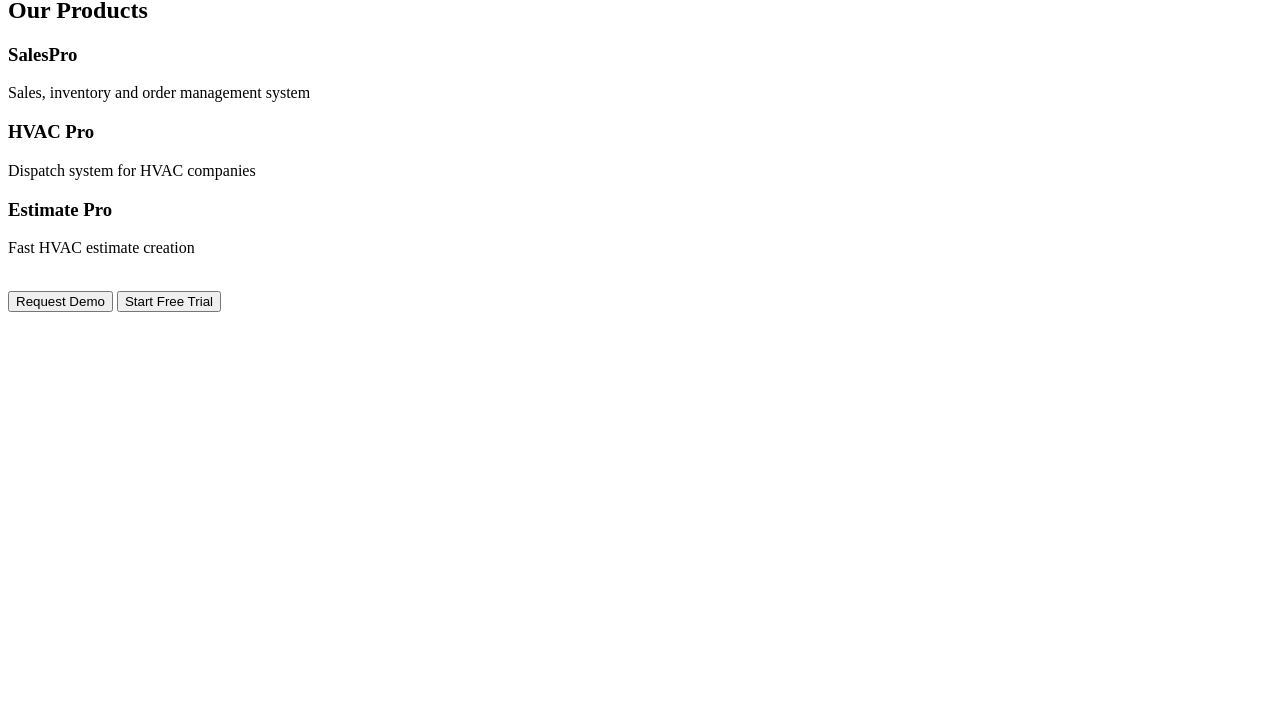
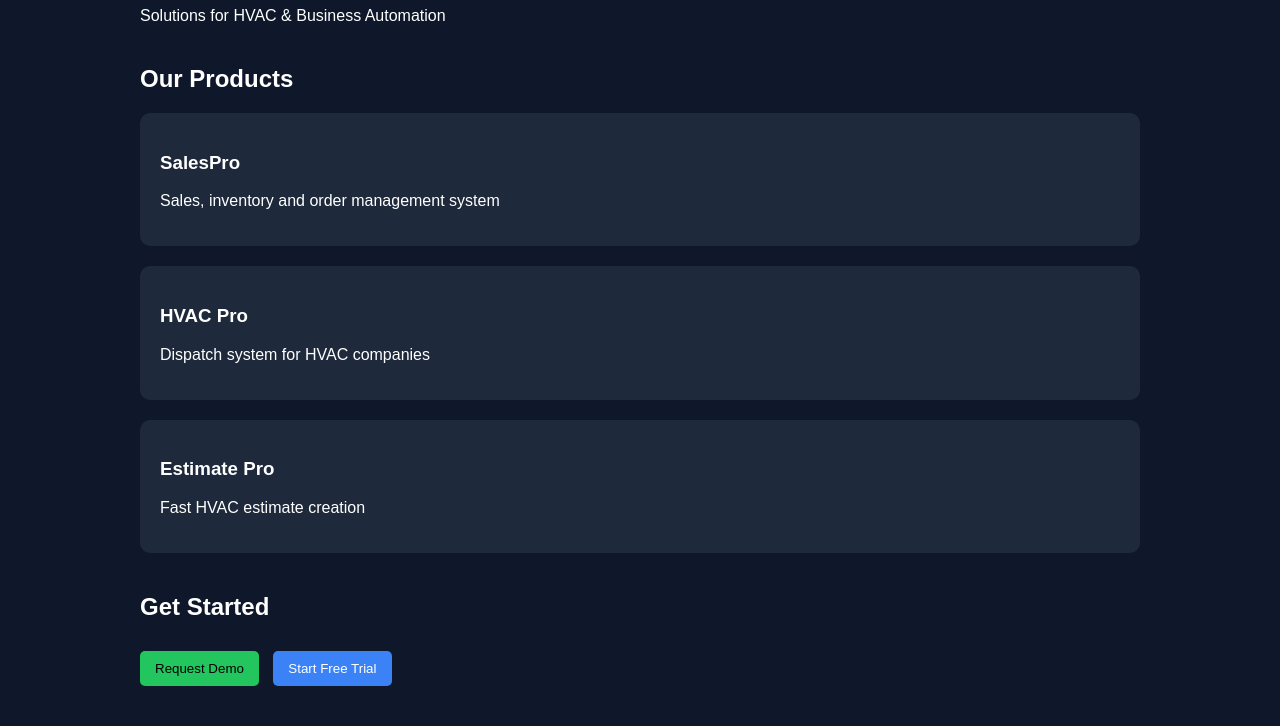
Before and after one commit to dchaschin79-sys/cliffgroup-site, a plain HTML site: page index.html in a window 1280 px wide. Shown: the part 121-847 px from the top of the page. Before the commit the page ends 800 px from the top, so only its background shows below. Drawn offline with Linux system fonts and the light colour scheme.

Commit message:
Update index.html

```diff
--- a/index.html
+++ b/index.html
@@ -1,26 +1,84 @@
 <!DOCTYPE html>
-<html>
+<html lang="en">
 <head>
+  <meta charset="UTF-8">
   <title>Cliff Group Software</title>
+  <style>
+    body {
+      font-family: Arial, sans-serif;
+      margin: 0;
+      background: #0f172a;
+      color: white;
+    }
+
+    .container {
+      max-width: 1000px;
+      margin: auto;
+      padding: 40px;
+    }
+
+    h1 {
+      font-size: 40px;
+      margin-bottom: 10px;
+    }
+
+    h2 {
+      margin-top: 40px;
+    }
+
+    .card {
+      background: #1e293b;
+      padding: 20px;
+      margin-top: 20px;
+      border-radius: 10px;
+    }
+
+    button {
+      margin-top: 10px;
+      padding: 10px 15px;
+      border: none;
+      border-radius: 5px;
+      cursor: pointer;
+      margin-right: 10px;
+    }
+
+    .primary {
+      background: #22c55e;
+      color: black;
+    }
+
+    .secondary {
+      background: #3b82f6;
+      color: white;
+    }
+  </style>
 </head>
 <body>
+  <div class="container">
     <h1>Cliff Group Software</h1>
-  <p>Solutions for HVAC and Business Management</p>
+    <p>Solutions for HVAC & Business Automation</p>
 
     <h2>Our Products</h2>
 
+    <div class="card">
       <h3>SalesPro</h3>
       <p>Sales, inventory and order management system</p>
+    </div>
 
+    <div class="card">
       <h3>HVAC Pro</h3>
       <p>Dispatch system for HVAC companies</p>
+    </div>
 
+    <div class="card">
       <h3>Estimate Pro</h3>
       <p>Fast HVAC estimate creation</p>
+    </div>
 
-  <br>
+    <h2>Get Started</h2>
 
-  <button>Request Demo</button>
-  <button>Start Free Trial</button>
+    <button class="primary">Request Demo</button>
+    <button class="secondary">Start Free Trial</button>
+  </div>
 </body>
 </html>
```
Lines whose indentation alone changed are shown as unchanged.
